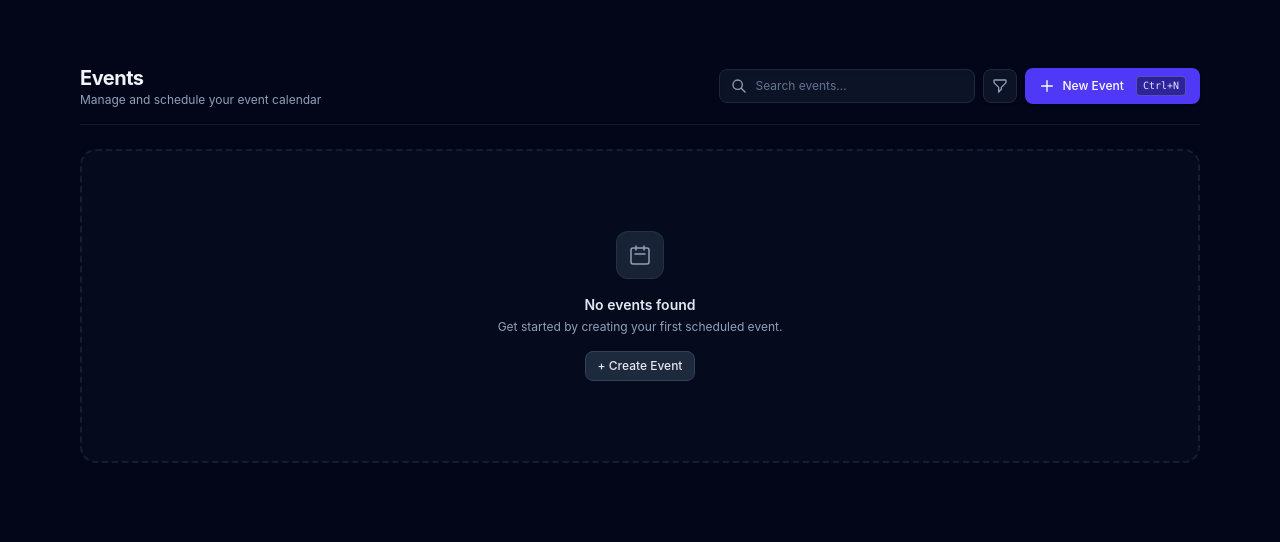
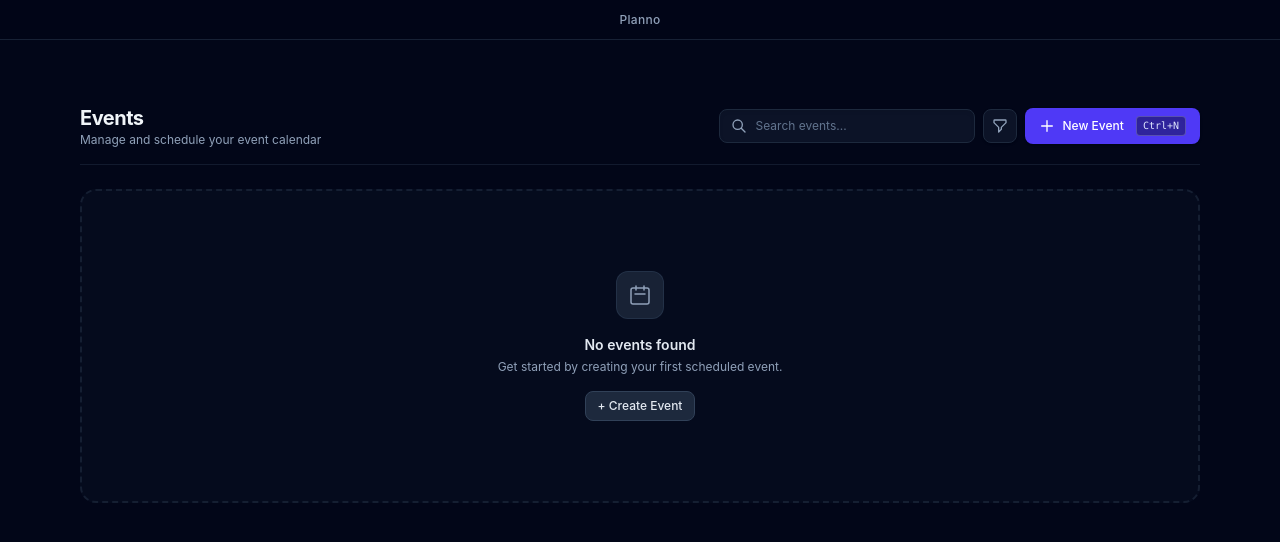
Before and after one commit to Minazuki-Labs/planno, a React (Vite) app: page / in a window 1280 px wide. Shown: the top 542 px of the page. Built offline with nearby package versions, Linux system fonts and the light colour scheme.

Commit message:
Add desktop drag region styling

```diff
--- a/src-tauri/capabilities/default.json
+++ b/src-tauri/capabilities/default.json
@@ -5,6 +5,7 @@
   "windows": ["main"],
   "permissions": [
     "core:default",
-    "opener:default"
+    "opener:default",
+    "core:window:allow-start-dragging"
   ]
 }
--- a/src/App.tsx
+++ b/src/App.tsx
@@ -1,4 +1,5 @@
 import { useEffect } from "react";
+import { getCurrentWindow } from "@tauri-apps/api/window";
 import { useEventStore } from "./store/useEventStore";
 import { EventDashboard } from "./pages/EventDashboard";
 import { EventView } from "./pages/EventView";
@@ -13,8 +14,35 @@ export default function App() {
 
   const selectedEvent = events.find((e) => e.id === selectedEventId) || null;
 
+  const handleStartDrag = async (e: React.MouseEvent) => {
+    if (e.button === 0) {
+      try {
+        await getCurrentWindow().startDragging();
+      } catch (err) {
+        console.error("Window drag error:", err);
+      }
+    }
+  };
+
   return (
-    <main className="relative min-h-screen bg-slate-950 text-slate-100 p-6 md:p-12 font-sans selection:bg-indigo-500 selection:text-white">
+    <div className="min-h-screen bg-slate-950 text-slate-100 flex flex-col font-sans selection:bg-indigo-500 selection:text-white">
+      <header
+        onMouseDown={handleStartDrag}
+        className="h-10 bg-slate-950/80 backdrop-blur border-b border-slate-800/80 flex items-center justify-between px-4 z-50 select-none cursor-default"
+      >
+        <div className="flex items-center gap-2 pointer-events-none">
+          <div className="w-16" />
+        </div>
+
+        <span className="text-xs font-medium tracking-wide text-slate-400 pointer-events-none">
+          {selectedEvent?.name || "Planno"}
+        </span>
+
+        <div className="w-16 flex justify-end pointer-events-none" />
+      </header>
+
+      {/* Main Content Area */}
+      <main className="relative flex-1 p-6 md:p-12 overflow-y-auto">
         <div className="absolute inset-0 bg-[radial-gradient(circle_at_top,_var(--tw-gradient-stops))] from-indigo-900/20 via-slate-950 to-slate-950 pointer-events-none" />
 
         {selectedEvent ? (
@@ -27,5 +55,6 @@ export default function App() {
           <EventDashboard />
         )}
       </main>
+    </div>
   );
 }
```
Lines whose indentation alone changed are shown as unchanged.
